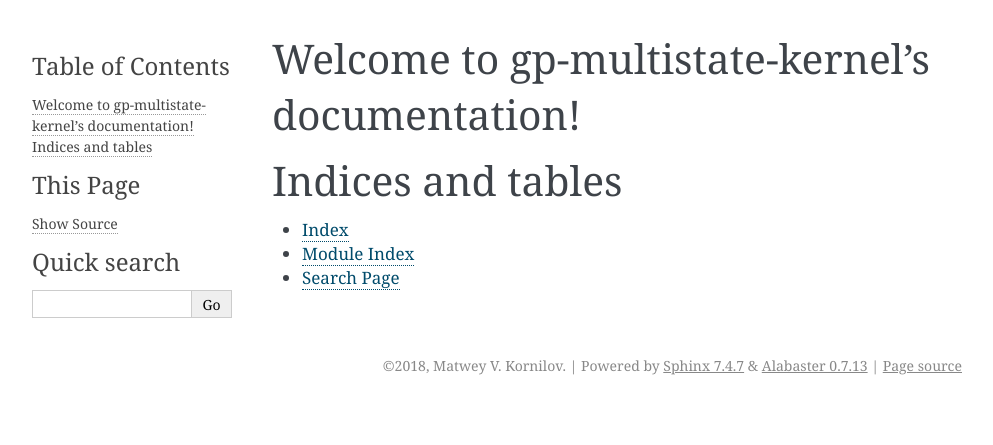
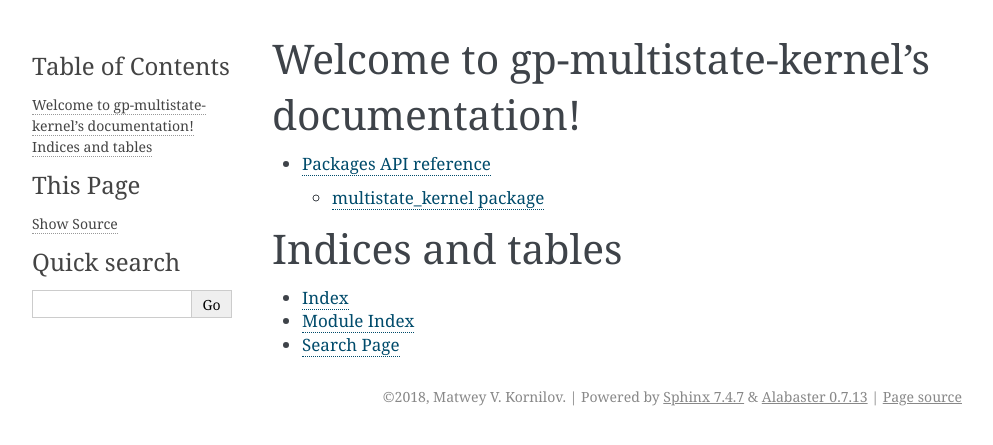
Before and after one commit to matwey/gp-multistate-kernel, a Sphinx documentation site: the page built from docs/source/index.rst, in a window 1280 px wide. Shown: the top 445 px of the page, without its empty margins (148-1141 px from the left). Built offline with Sphinx 7.4.7, drawn with Linux system fonts in a browser that asks for light colours.

Commit message:
Add TOC tree to index.rst

```diff
--- a/docs/source/index.rst
+++ b/docs/source/index.rst
@@ -1,5 +1,10 @@
 Welcome to gp-multistate-kernel's documentation!
 ================================================
+
+.. toctree::
+   :maxdepth: 2
+
+   Packages API reference <modules.rst>
 
 Indices and tables
 ==================
```
